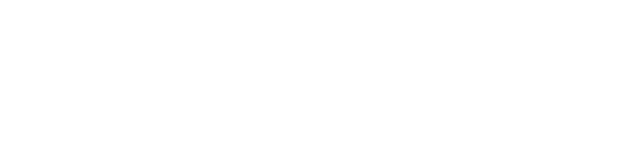
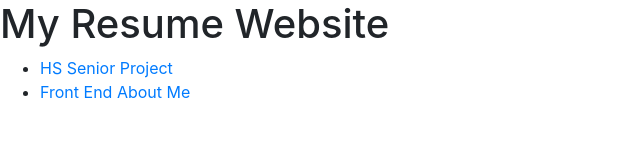
Before and after one commit to Carson133/Carson133.github.io, a plain HTML site: page index.html in a window 1280 px wide. Shown: the whole page, without its empty margins (0-640 px from the left). Drawn offline with nearby package versions, Linux system fonts and the light colour scheme.

Commit message:
updating links to about me

```diff
--- a/mainpages/index.html
+++ b/index.html
@@ -10,10 +10,18 @@
     <link rel="stylesheet" type="text/css" href="/css/index.css">
     <!-- <link href="/css/bootstrap.min.css" rel="stylesheet"> -->
 
-    <title>Breakpoint Coffee Company</title>
+    <title>Carson Carraher</title>
   </head>
-  <!-- background ="/pics/bp_shop3.JPG" class="bg" -->
-  <body >
 
+  <body>
+    <h1>My Resume Website</h1>
+    <ul>
+      <li>
+        <a class href="/mainpages/bp.html">HS Senior Project</a>
+      </li>
+      <li>
+        <a class href="https://carson133.github.io/prework-about-me/">Front End About Me</a>
+      </li>
+    </ul>
   </body>
 </html>
```
Also changed, not shown: 1 other file.
